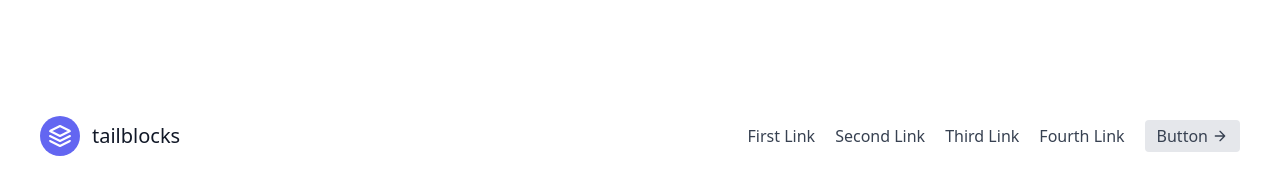
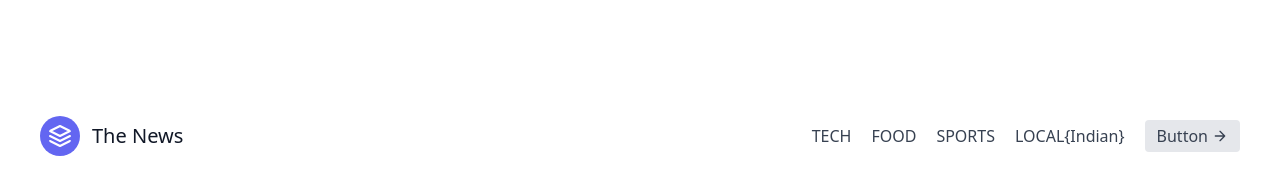
Before and after one commit to pvrohit100/NEWS_API, a plain HTML site: page index.html in a window 1280 px wide. Shown: the top 173 px of the page. Drawn offline with nearby package versions, Linux system fonts and the light colour scheme; no server answers.

Commit message:
Update index.html

```diff
--- a/index.html
+++ b/index.html
@@ -20,13 +20,13 @@
       <svg xmlns="http://www.w3.org/2000/svg" fill="none" stroke="currentColor" stroke-linecap="round" stroke-linejoin="round" stroke-width="2" class="w-10 h-10 text-white p-2 bg-indigo-500 rounded-full" viewBox="0 0 24 24">
         <path d="M12 2L2 7l10 5 10-5-10-5zM2 17l10 5 10-5M2 12l10 5 10-5"></path>
       </svg>
-      <span class="ml-3 text-xl">tailblocks</span>
+      <span class="ml-3 text-xl">The News</span>
     </a>
     <nav class="md:ml-auto flex flex-wrap items-center text-base justify-center">
-      <a class="mr-5 hover:text-gray-900">First Link</a>
-      <a class="mr-5 hover:text-gray-900">Second Link</a>
-      <a class="mr-5 hover:text-gray-900">Third Link</a>
-      <a class="mr-5 hover:text-gray-900">Fourth Link</a>
+      <a class="mr-5 hover:text-gray-900">TECH</a>
+      <a class="mr-5 hover:text-gray-900">FOOD</a>
+      <a class="mr-5 hover:text-gray-900">SPORTS</a>
+      <a class="mr-5 hover:text-gray-900">LOCAL{Indian}</a>
     </nav>
     <button class="inline-flex items-center bg-gray-200 border-0 py-1 px-3 focus:outline-none hover:bg-gray-300 rounded text-base mt-4 md:mt-0">Button
       <svg fill="none" stroke="currentColor" stroke-linecap="round" stroke-linejoin="round" stroke-width="2" class="w-4 h-4 ml-1" viewBox="0 0 24 24">
```
